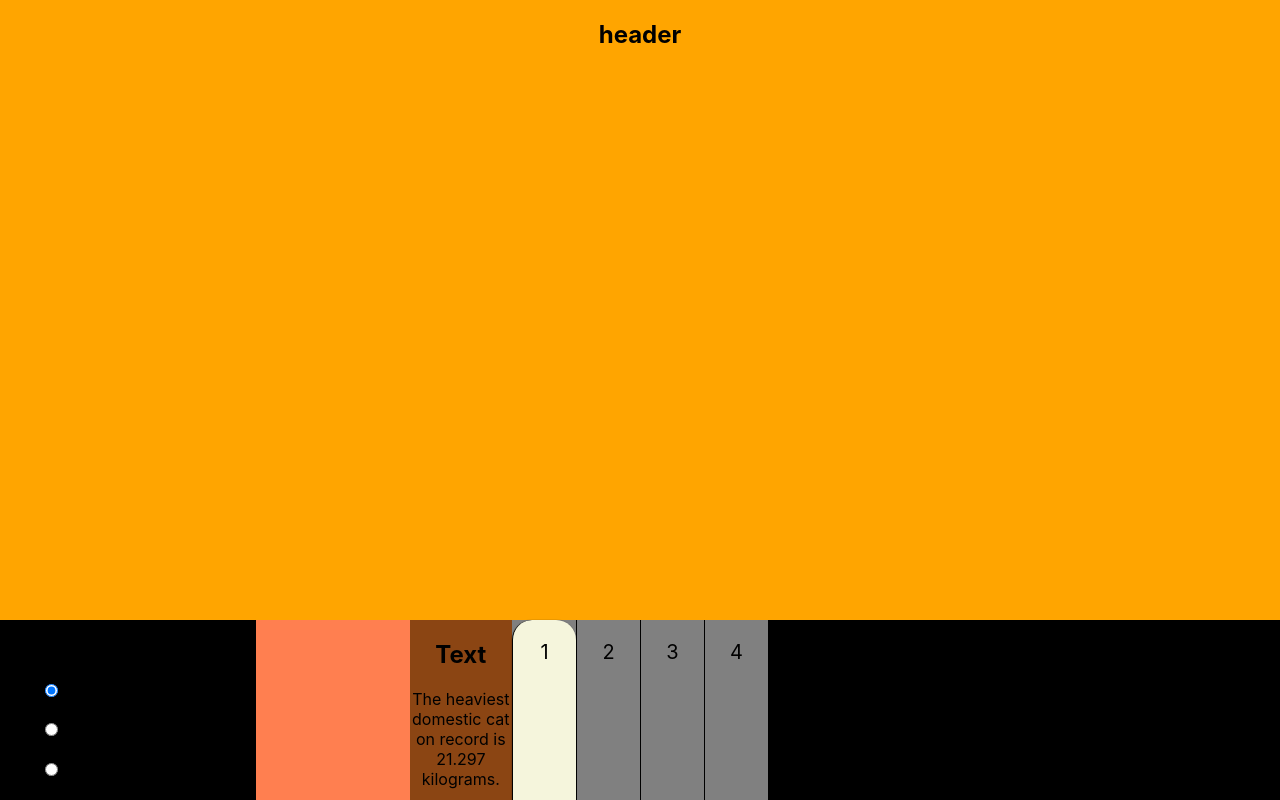
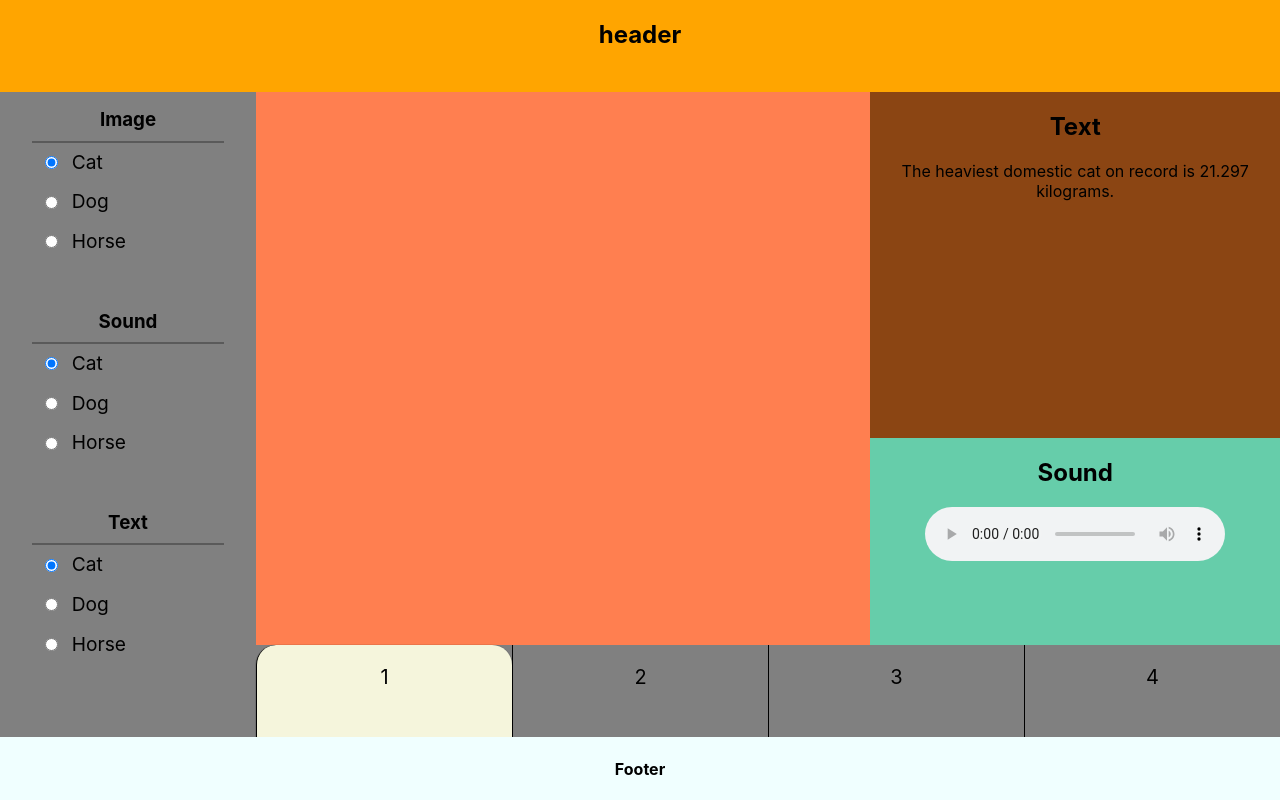
Before and after one commit to eirsture/IT2810---Prosjekt-2, a React (Create React App) app: page / in a window 1280 px wide. Shown: the top 800 px of the page. Built offline with nearby package versions, Linux system fonts and the light colour scheme; no server answers.

Commit message:
Bug fixes

```diff
--- a/src/App.js
+++ b/src/App.js
@@ -75,10 +75,10 @@ class App extends React.Component {
           </div>
           <h2>header</h2>
         </header>
-        <div className="sidebar">
+        <div id="sidebar">
           <Sidebar categories={["Cat", "Dog", "Horse"]} selectedCategory={this.selectedCategory} />
         </div>
-        <div className="content">
+        <div id="content">
           <Display
             textIndex={this.state.indices.textIndex}
             textCategory={this.state.chosenCategories.Text}
@@ -88,7 +88,7 @@ class App extends React.Component {
             audioCategory={this.state.chosenCategories.Sound}
           />
         </div>
-        <div className="button-section">
+        <div id="button-section">
           <ButtonRow selectedTab={this.selectedTab} />
         </div>
         <div id="footer">
```
